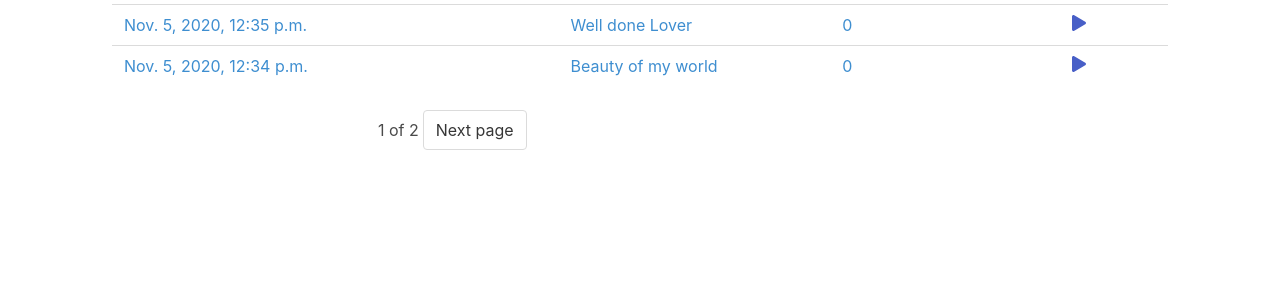
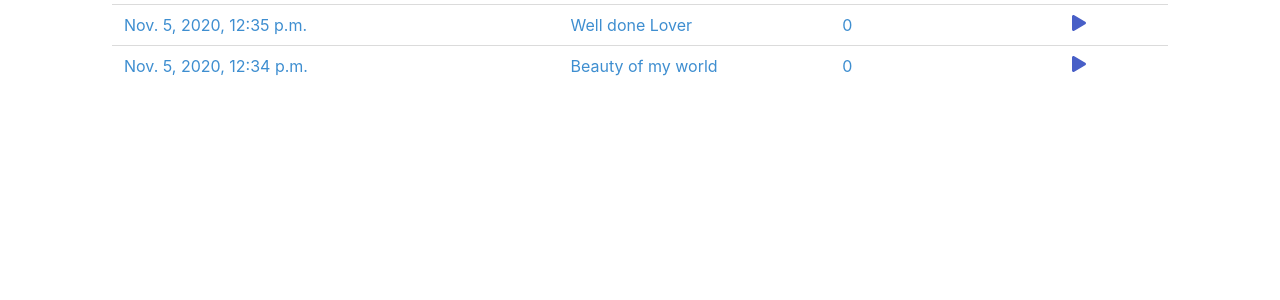
Before and after one commit to welz-atm/MusicPlayerAppDjangoandBulma, a Django app: page / in a window 1280 px wide. Shown: the part 469-769 px from the top of the page. Run offline with Django 3.2, Linux system fonts and the light colour scheme; data comes from the database, SQL or seed files in the repository; some libraries are stand-ins or nearby versions.

Commit message:
Update allTracks.html

```diff
--- a/template/allTracks.html
+++ b/template/allTracks.html
@@ -57,26 +57,6 @@
         {% endfor %}
     </table>
 
-    <div class="columns is-mobile is-centered">
-        <div class="column is-half">
-            <nav class="pagination" role="navigation" aria-label="pagination">
-    <span class="pagination-list">
-        {% if page_obj.has_previous %}
-			<a class="pagination-previous" href="?page={{ page_obj.previous_page_number }}">Previous</a>
-        {% endif %}
-
-        <span class="current">
-            {{ page_obj.number }} of {{ page_obj.paginator.num_pages }}
-        </span>
-
-        {% if page_obj.has_next %}
-			<a class="pagination-next" href="?page={{ page_obj.next_page_number }}">Next page</a>
-        {% endif %}
-    </span>
-            </nav>
-        </div>
-    </div>
-
 
 </section>
 
```
